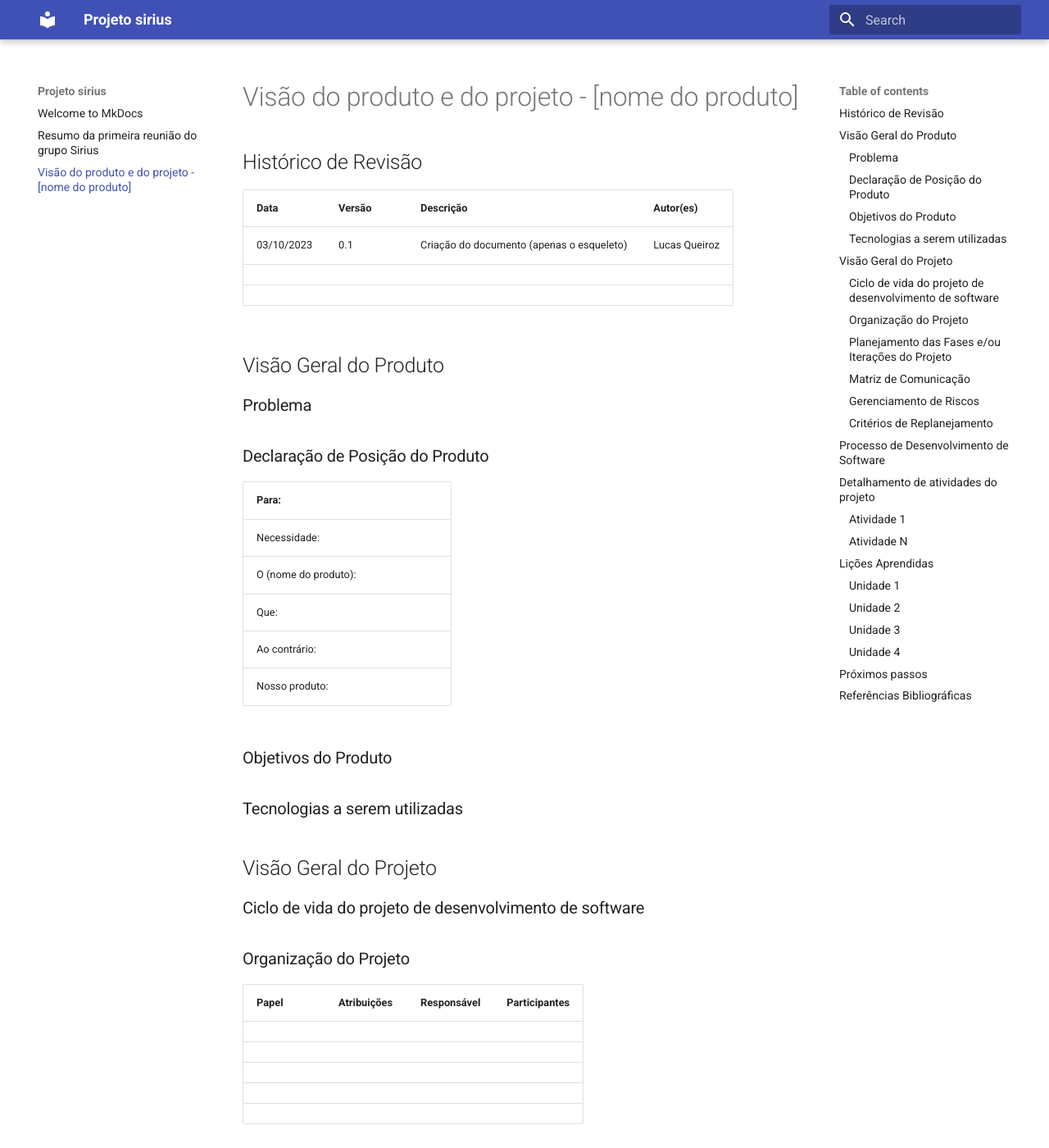
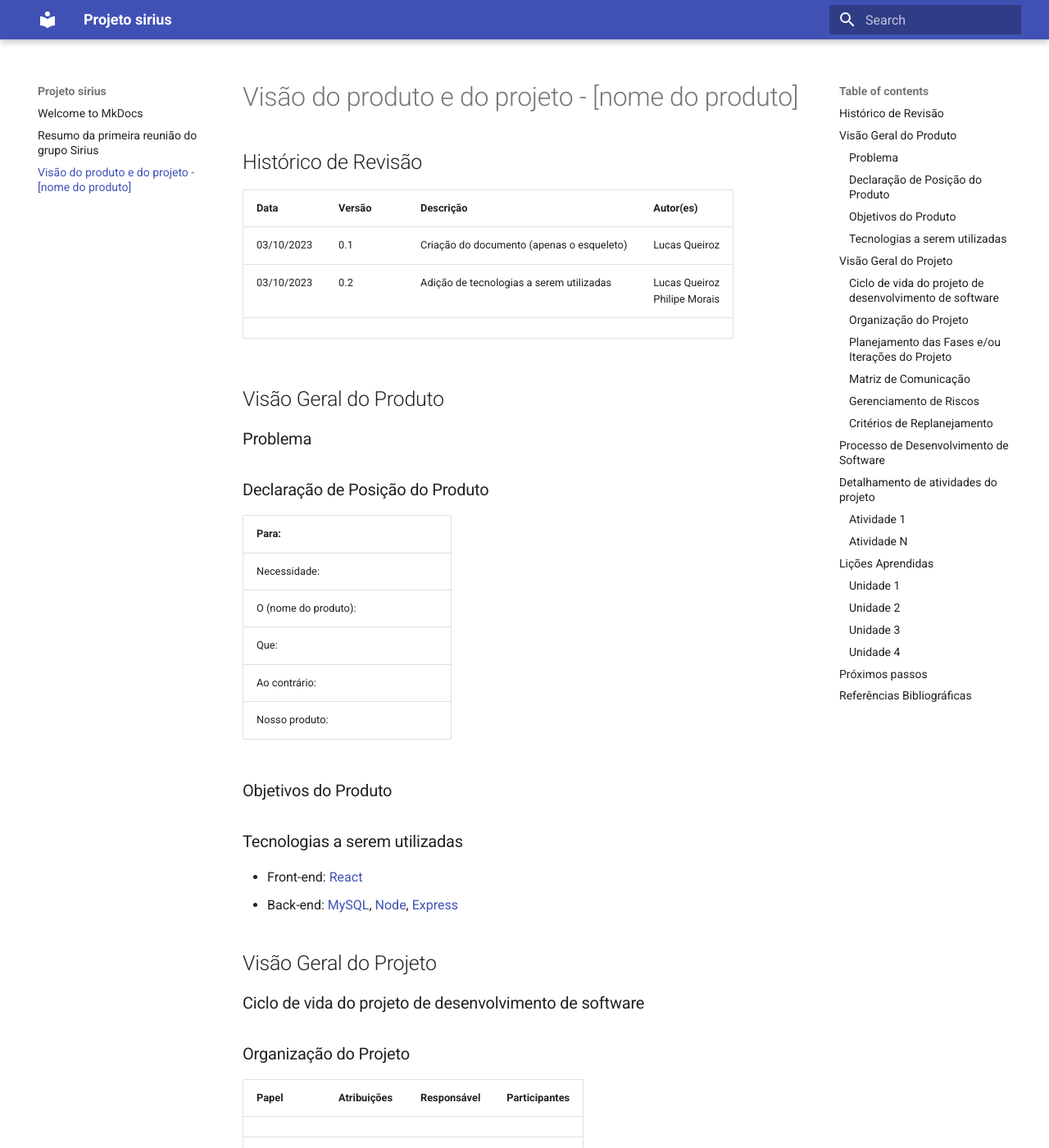
Before and after one commit to FGA0138-MDS-Ajax/2023-2-SIRIUS, an MkDocs documentation site: the page built from docs/visao-produto-projeto.md, in a window 1280 px wide and 1400 px high. Shown: the whole window at 82% size. Built offline with MkDocs 1.6.1 and Material for MkDocs 9.7.7, drawn with Linux system fonts in a browser that asks for light colours.

Commit message:
Adição de tecnologias a serem utilizadas
Co-authored-by: PhMoraiis <liperapltda@gmail.com>

```diff
--- a/docs/visao-produto-projeto.md
+++ b/docs/visao-produto-projeto.md
@@ -2,11 +2,11 @@
 
 ## Histórico de Revisão
 
-| Data       | Versão | Descrição                                 | Autor(es)     |
-| ---------- | ------ | ----------------------------------------- | ------------- |
-| 03/10/2023 | 0.1    | Criação do documento (apenas o esqueleto) | Lucas Queiroz |
-|            |        |                                           |               |
-|            |        |                                           |               |
+| Data       | Versão | Descrição                                 | Autor(es)                       |
+| ---------- | ------ | ----------------------------------------- | ------------------------------- |
+| 03/10/2023 | 0.1    | Criação do documento (apenas o esqueleto) | Lucas Queiroz                   |
+| 03/10/2023 | 0.2    | Adição de tecnologias a serem utilizadas  | Lucas Queiroz<br>Philipe Morais |
+|            |        |                                           |                                 |
 
 ## Visão Geral do Produto
 
@@ -32,7 +32,8 @@
 
 ### Tecnologias a serem utilizadas
 
-
+- Front-end: [React](https://react.dev)
+- Back-end: [MySQL](https://mysql.com), [Node](https://nodejs.org), [Express](https://expressjs.com)
 
 ## Visão Geral do Projeto
 
```
